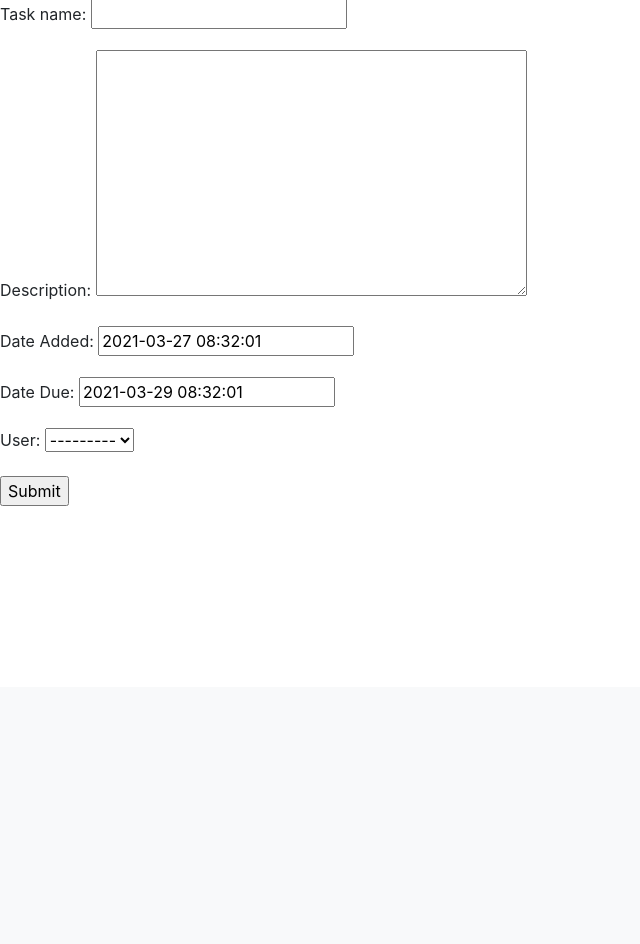
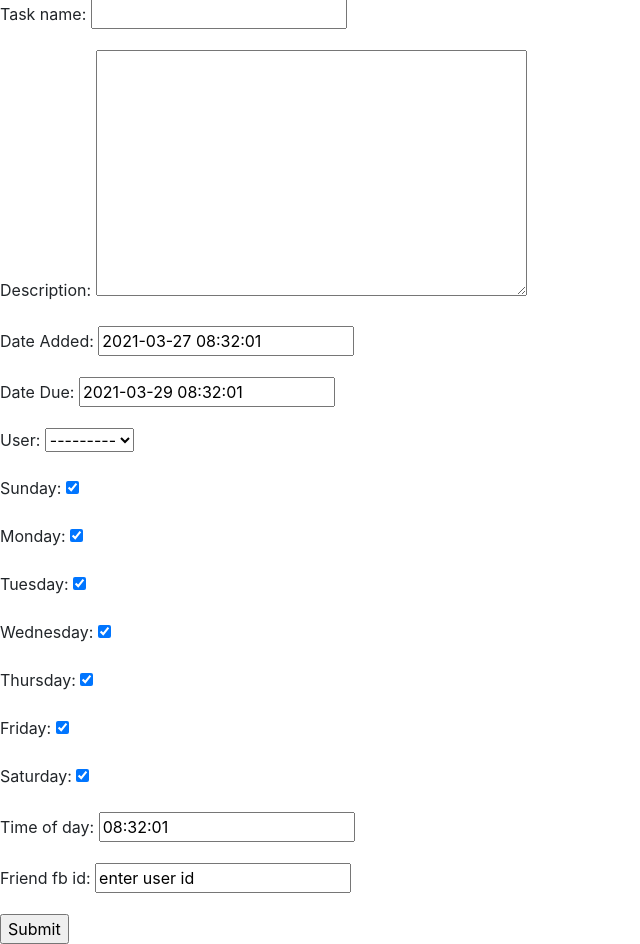
Before and after one commit to HarshiniMangipudi/LAHacks21, a Django app: page /taskCreation in a window 1280 px wide. Shown: the part 113-1057 px from the top of the page, without its empty margins (0-640 px from the left). Before the commit the page ends 619 px from the top, so only its background shows below. Run offline with Django 3.2, Linux system fonts and the light colour scheme.

Commit message:
changed task fields

```diff
--- a/pages/models.py
+++ b/pages/models.py
@@ -28,6 +28,17 @@ class Task(models.Model):
     date_added = models.DateTimeField(default=timezone.now, verbose_name="Date Added")
     date_due = models.DateTimeField(default=(datetime.utcnow() + timedelta(days=2)), verbose_name="Date Due")
     user = models.ForeignKey(User, on_delete=models.CASCADE)
+    Sunday = models.BooleanField(default=True)
+    Monday = models.BooleanField(default=True)
+    Tuesday = models.BooleanField(default=True)
+    Wednesday = models.BooleanField(default=True)
+    Thursday = models.BooleanField(default=True)
+    Friday = models.BooleanField(default=True)
+    Saturday = models.BooleanField(default=True)
+    time_of_day = models.TimeField(default=timezone.now)
+    friend_fb_id = models.CharField(max_length=300, blank=False, default='enter user id')
+
+
 
     def __str__(self):
         return self.task_name
```
Also changed, not shown: pages/templates/taskList.html (+0 -9 lines).
